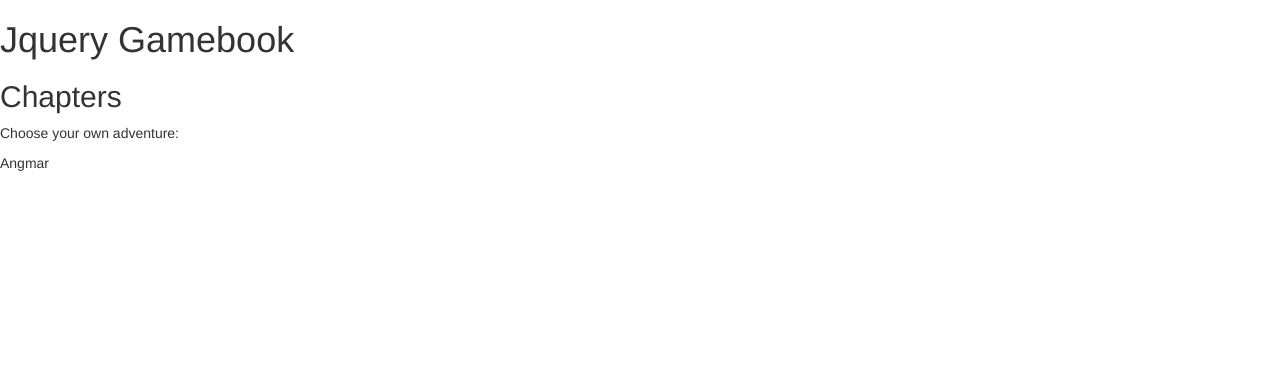
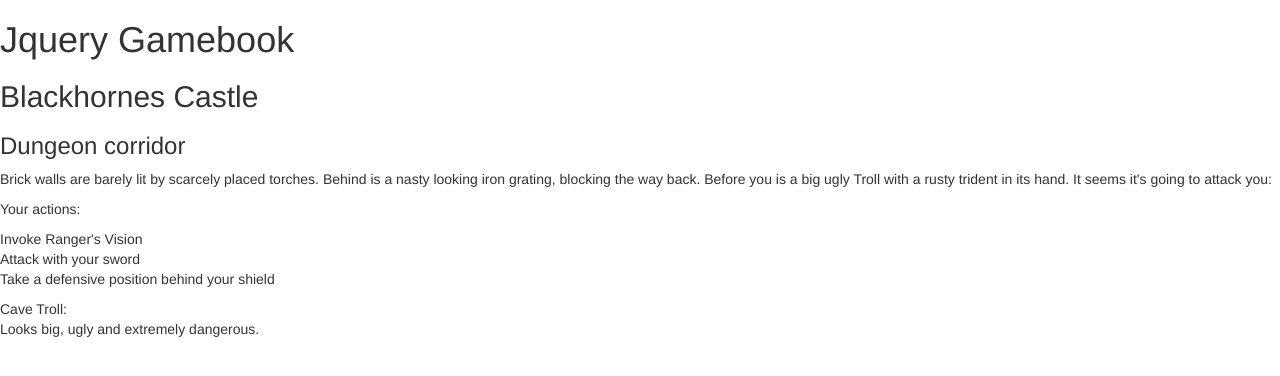
Before and after one commit to portojs/portojs, a plain HTML site: page gamebook_jquery/index.html in a window 1280 px wide. Drawn offline with Linux system fonts and the light colour scheme.

Commit message:
Jquery Try day-3

```diff
--- a/gamebook_jquery/index.html
+++ b/gamebook_jquery/index.html
@@ -16,13 +16,20 @@
     <script src="main.js" defer="defer"></script>
 </head>
 <body>
-<h1>Jquery Gamebook</h1>
-<h2>Chapters</h2>
-<p>Choose your own adventure:</p>
-<ul id="chapters">
-    <li>Fionavar</li>
-    <li>Sunken Islands</li>
-    <li>The White Beyond</li>
-</ul>
+    <h1>Jquery Gamebook</h1>
+    <h2>Blackhornes Castle</h2>
+    <h3>Dungeon corridor</h3>
+    <p>Brick walls are barely lit by scarcely placed torches. Behind is a nasty looking iron grating, blocking the way back. Before you is a big ugly Troll with a rusty trident in its hand. It seems it's going to attack you:</p>
+    <p>Your actions:</p>
+    <ul class="actions">
+        <li id="rangerVision">Invoke Ranger's Vision</li>
+        <li>Attack with your sword</li>
+        <li>Take a defensive position behind your shield</li>
+    </ul>
+
+    <div id="enemy" data-hp="120">Cave Troll:
+        <p>Looks big, ugly and extremely dangerous.</p>
+    </div>
+
 </body>
 </html>
--- a/gamebook_jquery/main.js
+++ b/gamebook_jquery/main.js
@@ -2,8 +2,14 @@
  * Created by Peter on 27.03.2015.
  */
 $(document).ready(function() {
-    var chaptersMenu = $("#chapters");
-    chaptersMenu.find("li");
-    chaptersMenu.first("li");
-    chaptersMenu.last("li").text("Angmar");
+    $("#rangerVision").on('click', function(){
+        var enemy = $("#enemy");
+        var command1 = $("<li>Call Ranger's Speed</li>");
+        var command2 = $("<li>Call Ranger's Strength</li>");
+        var enemyDescription = $("<p>It has a limp and seems to be uncertain. There is also a gap in it's armored skin, that could be used.</p>");
+        $(this).closest(".actions").append(command1, command2);
+        $(this).remove();
+        enemy.find("p").remove();
+        enemy.append(enemyDescription);
+    });
 });
```
